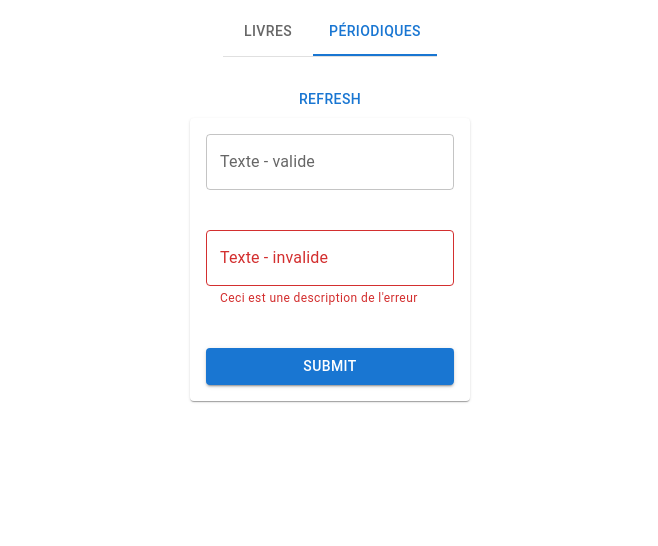
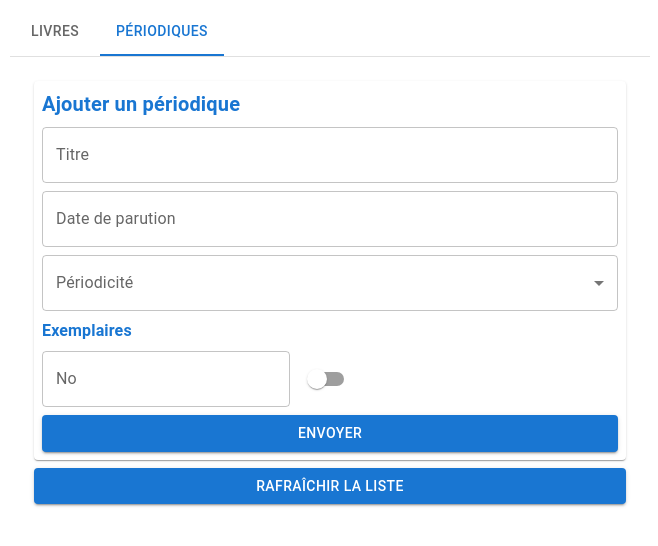
Before and after one commit to PhilippeCLeger/KBK-BD-T2-FrontEnd, a React (Vite) app: page / in a window 1280 px wide. Both pictures are taken after a click on the tab "PÉRIODIQUES". Shown: the top 546 px of the page, without its empty margins (310-968 px from the left). Built offline with nearby package versions, Linux system fonts and the light colour scheme.

Commit message:
Added OuvrageForm

```diff
--- a/package.json
+++ b/package.json
@@ -14,6 +14,7 @@
     "@mui/icons-material": "^5.11.16",
     "@mui/lab": "^5.0.0-alpha.125",
     "@mui/material": "^5.11.16",
+    "@mui/x-date-pickers": "^6.0.4",
     "@realm/react": "^0.4.3",
     "react": "^18.2.0",
     "react-dom": "^18.2.0",
--- a/src/App.jsx
+++ b/src/App.jsx
@@ -9,12 +9,14 @@ import ExpandMoreIcon from '@mui/icons-material/ExpandMore';
 
 import { TYPES_OUVRAGES } from './Enums'
 import {useState} from 'react'
+import OuvrageForm from './Components/OuvrageForm';
 
 function App() {
   const [type, setType] = useState(TYPES_OUVRAGES.LIVRE.toString());
   return (
     <div className="App">
       <Box sx={{display: "flex", flexDirection: "column", alignItems: "center"}}>
+        <Box sx={{display: "flex", flexDirection: "column", alignItems: "stretch", width:"40rem"}}>
           <TabContext value={type}>
             <Box sx={{ borderBottom: 1, borderColor: 'divider' }}>
               <TabList onChange={(e, val) => setType(val.toString())} aria-label="lab API tabs example">
@@ -24,11 +26,14 @@ function App() {
             </Box>
             {Object.values(TYPES_OUVRAGES).map(type => (
               <TabPanel value={type.toString()}>
+                <Box sx={{display:'flex', flexDirection:'column', gap:1}}>
+                  <OuvrageForm type={type} />
                   <OuvragesList type={type}/>
-              <ExampleForm/>
+                </Box>
               </TabPanel>
             ))}
           </TabContext>
+        </Box>
       </Box>
     </div>
   )
--- /dev/null
+++ b/src/Components/OuvrageForm.jsx
@@ -0,0 +1,84 @@
+import { Card, Switch, TextField, Box, FormControl, InputLabel, Select, MenuItem, Typography, Button } from "@mui/material";
+import { TYPES_OUVRAGES } from "../Enums";
+import { AdapterDayjs } from '@mui/x-date-pickers/AdapterDayjs';
+import { LocalizationProvider } from '@mui/x-date-pickers/LocalizationProvider';
+import { DatePicker } from '@mui/x-date-pickers/DatePicker';
+
+
+const ValidateOuvrage = (ouvrage) => {
+    const errors = {};
+    if(!ouvrage.titre) errors.titre = "Requis";
+    if(ouvrage.type === TYPES_OUVRAGES.LIVRE){
+        if(!ouvrage.annee) errors.annee = "Requise";
+        if(!!ouvrage.annee && isNaN(parseInt(ouvrage.annee))) errors.annee = "Année invalide";
+        if(!ouvrage.maison) errors.maison = "Requise";
+        if(!ouvrage.auteur) errors.auteur = "Requis";
+    }
+    else{
+        if(!ouvrage.annee) errors.annee = "Requise";
+        if(!!ouvrage.annee && isNaN(parseInt(ouvrage.annee))) errors.annee = "Année invalide";
+        if(!ouvrage.maison) errors.maison = "Requise";
+        if(!ouvrage.auteur) errors.auteur = "Requis";
+    }
+
+    return errors;
+}
+
+
+
+const OuvrageForm = ({type}) => {
+
+    return (
+        <Card sx={{p:"0.5rem", display:'flex', flexDirection:'column', gap:1}}>
+            <Typography sx={{fontWeight:"bold", fontSize:"1.25rem", color:"primary.main"}}>
+                {`Ajouter un ${type === TYPES_OUVRAGES.LIVRE ? "livre" : "périodique" }`}
+            </Typography>
+            <TextField name="titre" label="Titre" variant="outlined" />
+            {type === TYPES_OUVRAGES.LIVRE && <TextField name="annee" label="Année" type="number" variant="outlined" />}
+            {type === TYPES_OUVRAGES.LIVRE && <TextField name="maison" label="Maison d'édition" variant="outlined" />}
+            {type === TYPES_OUVRAGES.LIVRE && <TextField name="auteur" label="Auteur" variant="outlined" />}
+            {type === TYPES_OUVRAGES.PÉRIODIQUE && (
+            <LocalizationProvider dateAdapter={AdapterDayjs}>
+                <DatePicker name="dateParution" label="Date de parution" />
+            </LocalizationProvider>
+            )}
+            {type === TYPES_OUVRAGES.PÉRIODIQUE && (
+            <FormControl fullWidth>
+                <InputLabel id="demo-simple-select-label">Périodicité</InputLabel>
+                <Select
+                  labelId="demo-simple-select-label"
+                  id="demo-simple-select"
+                  value={undefined}
+                  onChange={() => {}}
+                >
+                    <MenuItem value={0}>Hebdomadaire</MenuItem>
+                    <MenuItem value={1}>Mensuelle</MenuItem>
+                    <MenuItem value={2}>Journalière</MenuItem>
+                </Select>
+            </FormControl>
+            )}
+            <Typography sx={{fontWeight:"bold", fontSize:"1rem", color:"primary.main"}}>
+                Exemplaires
+            </Typography>
+            <Box sx={{display:'flex', flexDirection:'row', gap:1, alignItems:'center'}}>
+                <TextField name="exemplaireNo1" label="No" variant="outlined" />
+                <Switch  name="exemplaireEstDisponible1" label="EstDisponible"/>
+            </Box>
+            {type === TYPES_OUVRAGES.LIVRE && (
+            <Box sx={{display:'flex', flexDirection:'row', gap:1, alignItems:'center'}}>
+                <TextField name="exemplaireNo2" label="No" variant="outlined" />
+                <Switch  name="exemplaireEstDisponible2"/>
+            </Box>
+            )}
+            {type === TYPES_OUVRAGES.LIVRE && (
+            <Box sx={{display:'flex', flexDirection:'row', gap:1, alignItems:'center'}}>
+                <TextField name="exemplaireNo3" label="No" variant="outlined" />
+                <Switch  name="exemplaireEstDisponible3"/>
+            </Box>
+            )}
+            <Button onClick={() => {}} variant="contained">Envoyer</Button>
+        </Card>
+    );
+}
+
+export default OuvrageForm;
--- a/src/Components/OuvragesList.jsx
+++ b/src/Components/OuvragesList.jsx
@@ -8,7 +8,7 @@ import OuvrageListItem from "./OuvrageListItem";
 const OuvragesList = ({type}) => {
     const {ouvrages, refreshOuvrages} = useGetOuvrages(type);
     return <Box sx={{display:'flex', flexDirection:'column', alignItems: "stretch"}}>
-        <Button onClick={refreshOuvrages}>REFRESH</Button>
+        <Button onClick={refreshOuvrages} variant={"contained"} sx={{marginBottom:'0.5rem'}}>Rafraîchir la liste</Button>
         {ouvrages &&
         ouvrages.map(
             (ouvrage) => (
```
Also changed, not shown: 1 other file (tests, documents, lock files or other folders). Lines whose indentation alone changed are shown as unchanged.
